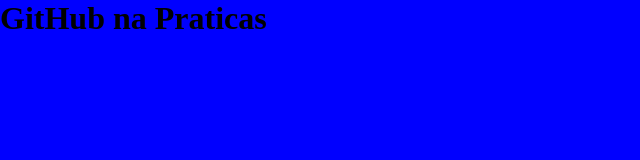
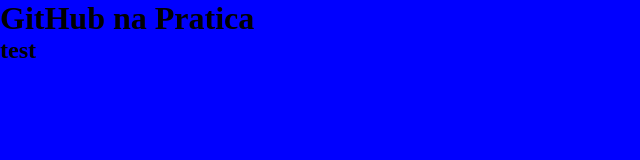
Before and after one commit to Ricarrdobr2002/git_vscode_github, a plain HTML site: page index.html in a window 1280 px wide. Shown: the full height of the page, 0-640 px from the left. Drawn offline with Linux system fonts and the light colour scheme.

Commit message:
Update index.html

```diff
--- a/index.html
+++ b/index.html
@@ -11,7 +11,7 @@
 
 </head>
 <body>
-   <h1>GitHub na Praticas</h1>
-
+   <h1>GitHub na Pratica</h1>
+   <h2>test<h2/>
 </body>
 </html>
```
